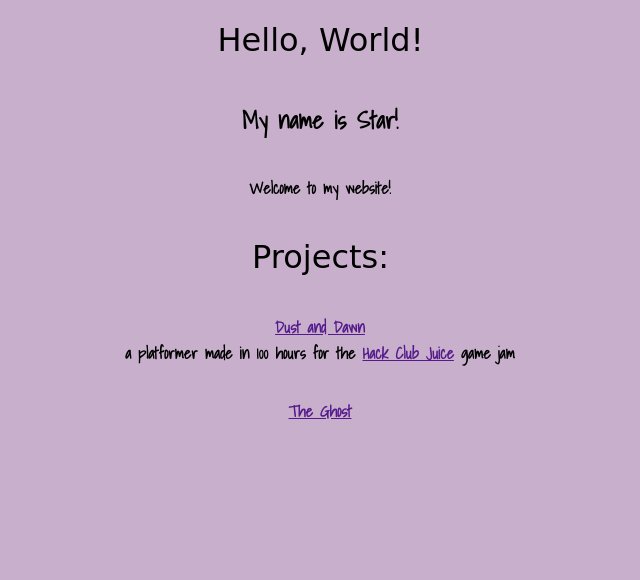
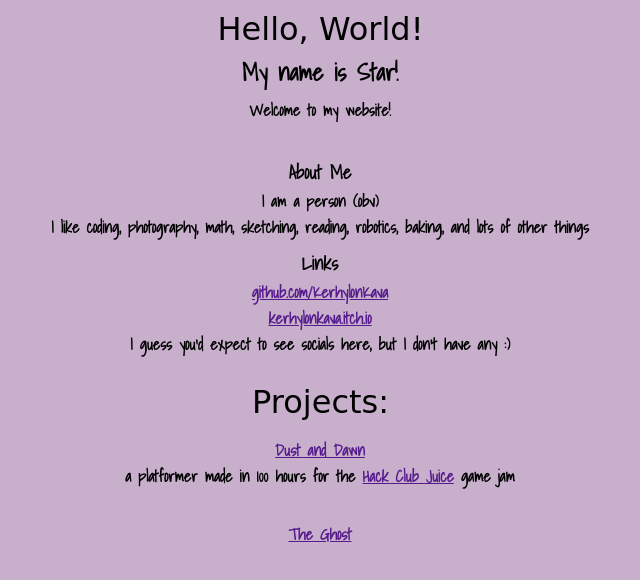
Before and after one commit to KerhylonKava/personal_website, a plain HTML site: page website.html in a window 1280 px wide. Shown: the whole page, without its empty margins (320-960 px from the left). Drawn offline with Linux system fonts and the light colour scheme; a script that the page names is missing; a web font is replaced by a local one.

Commit message:
Added about me, links, changed highlighted text from purple to blue

```diff
--- a/website.css
+++ b/website.css
@@ -18,13 +18,23 @@ body {
     font-family: "Sedgwick Ave Display", cursive;
     font-weight: 400;
     margin-left: 1px;
+    margin-bottom: 0px;
+    margin-top: 10px;
+  }
+  h2{
+    margin-bottom: -10px;
+    margin-top: 5px;
+  }
+  h3 {
+    margin-bottom: -15px;
+    margin-top: -8px;
   }
 
 
 
   .bordered-image {
-    border: 5px solid #411e47; /* 5px solid purple border */
-    border-radius: 10px; /* Optional: to round the corners */
+    border: 5px solid #411e47; /* 5px purple border */
+    border-radius: 10px; /* Rounds the corners */
     height: 50vh;
   }
 
@@ -71,4 +81,15 @@ body {
   a{
     color: #551A8B;
   }
+  ::selection {
+  background-color: #551A8B;
+  color: white;
+  border-radius: 9999px; /* fully rounded */
+  padding: 0.2em 0.08em;
+  }
+  /*
+  .multi-line-highlight{
+    border-radius: 20px;
+    padding: 2px 6px;
+ }*/
 }
--- a/website.html
+++ b/website.html
@@ -14,6 +14,18 @@
    <h2>My name is Star!</h2>
 
    <p>Welcome to my website!</p>
+   <br>
+   <h3>About Me</h3>
+   <p>I am a person (obv)
+      <br>I like coding, photography, math, sketching, reading, robotics, baking, and lots of other things
+   </p>
+   <h3>Links</h3>
+      <p>
+         <a href ="https://github.com/KerhylonKava">github.com/KerhylonKava</a>
+         <br><a href="https://kerhylonkava.itch.io/">kerhylonkava.itch.io</a>
+         <br> I guess you'd expect to see socials here, but I don't have any :)
+
+      </p>
 
    <h1>Projects:</h1>
    <p>
```
